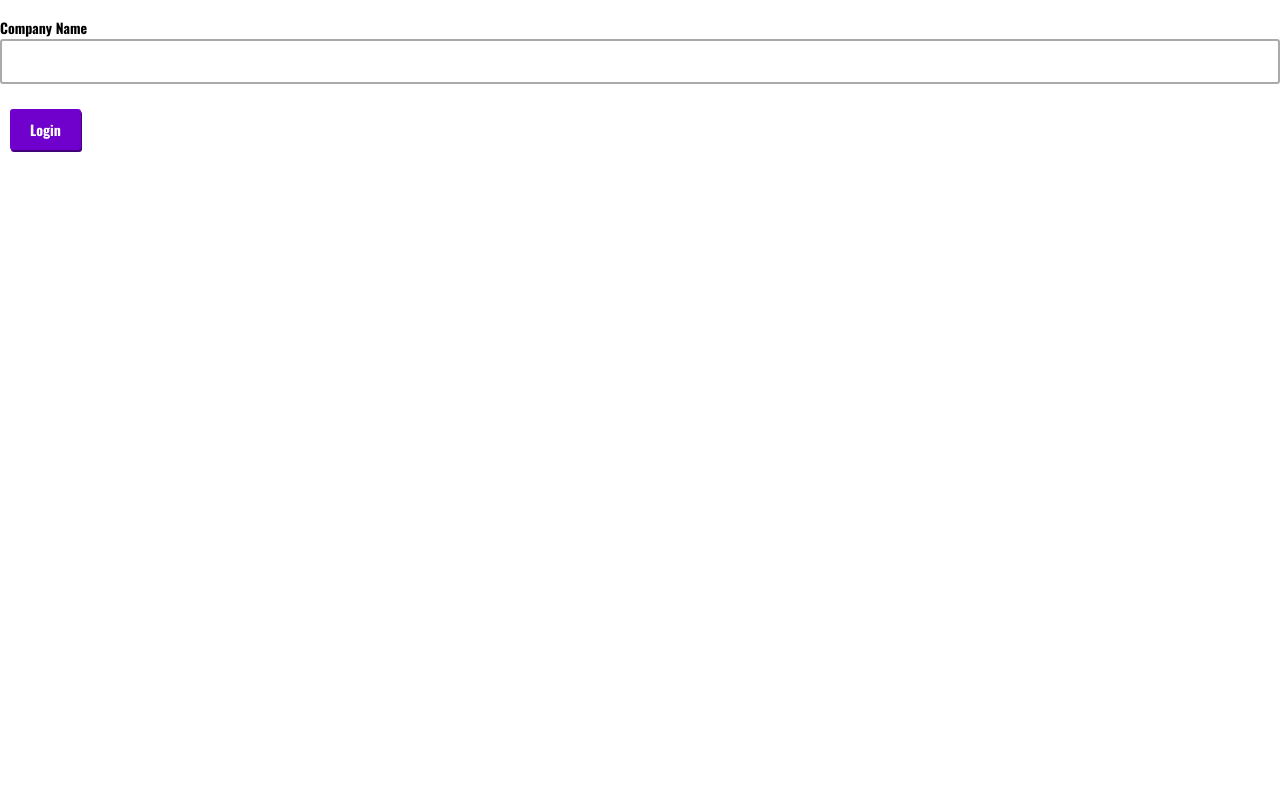
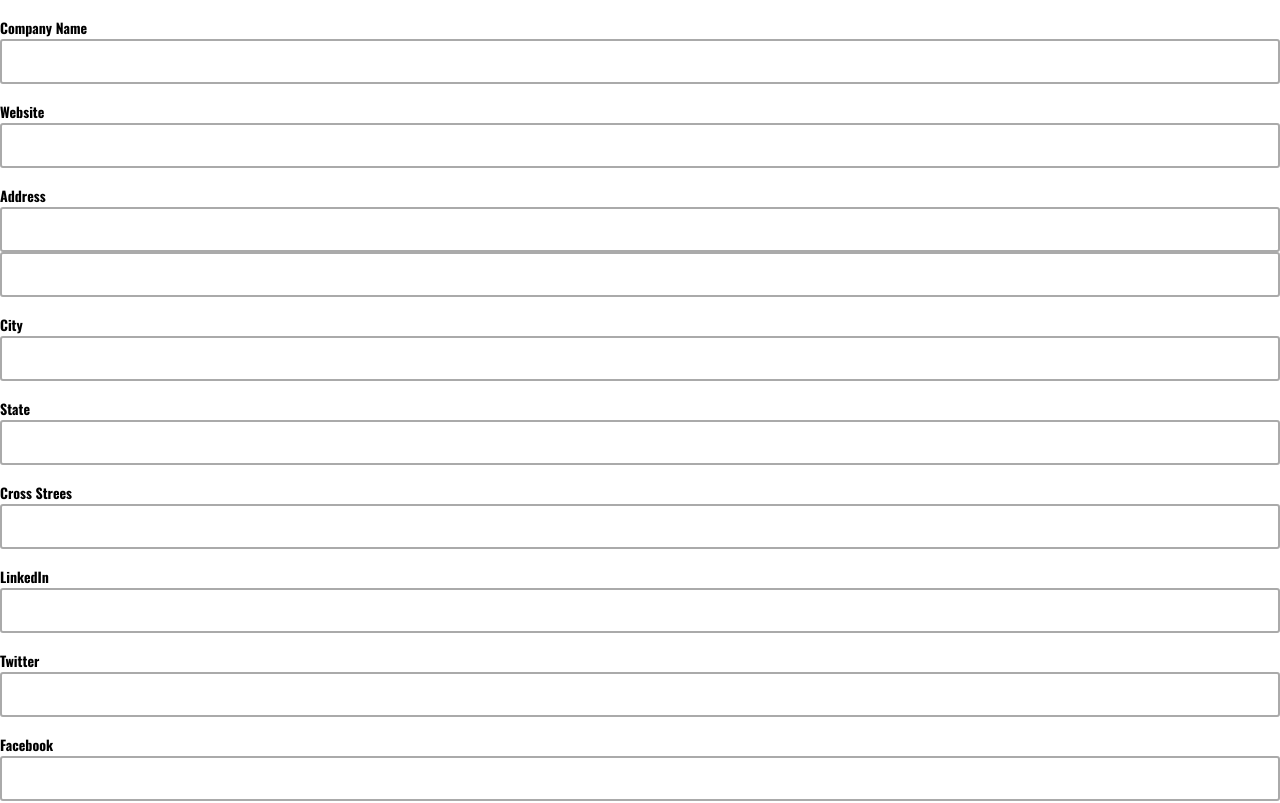
Before and after one commit to Josep1992/indevr, a React (Create React App) app: page /company/add in a window 1280 px wide. Shown: the top 803 px of the page. Built offline with nearby package versions, Linux system fonts and the light colour scheme; what @synapsestudios/fetch-client would draw is missing.

Commit message:
build out form

```diff
--- a/src/views/Companies/common/CompanyForm.js
+++ b/src/views/Companies/common/CompanyForm.js
@@ -12,10 +12,10 @@ const validationSchema = Yup.object().shape({
     .required('Please the company name'),
   street: Yup.string()
     .trim()
-    .max(64),
+    .max(255),
   street2: Yup.string()
     .trim()
-    .max(64),
+    .max(255),
   city: Yup.string()
     .trim()
     .max(64),
@@ -27,7 +27,7 @@ const validationSchema = Yup.object().shape({
     .max(255),
   website: Yup.string()
     .url()
-    .max(64),
+    .max(255),
   linkedin: Yup.string()
     .trim()
     .max(64),
@@ -42,16 +42,54 @@ const validationSchema = Yup.object().shape({
 });
 
 class AddCompany extends Component {
-  static propTypes = {};
+  static propTypes = {
+    onSubmit: PropTypes.func.isRequired,
+    onSuccess: PropTypes.func,
+  };
 
   renderForm = ({ touched, errors, isSubmitting }) => (
     <Form>
       <div>
-        <InputWrapper label="Company Name" required validation={touched.email && errors.email}>
+        <InputWrapper label="Company Name" required validation={touched.company_name && errors.company_name}>
           <Field name="company_name" maxLength="255" />
+        </InputWrapper>
+        <InputWrapper label="Website" required validation={touched.website && errors.website}>
+          <Field name="website" maxLength="255" />
+        </InputWrapper>
+        <InputWrapper
+          label="Address"
+          required
+          validation={(touched.street && errors.street) || (touched.street2 && errors.street2)}
+        >
+          <Field name="street" maxLength="255" />
+          <Field name="street2" maxLength="255" />
+        </InputWrapper>
+        <InputWrapper label="City" required validation={touched.city && errors.city}>
+          <Field name="city" maxLength="64" />
+        </InputWrapper>
+        <InputWrapper label="State" required validation={touched.state && errors.state}>
+          <Field name="state" maxLength="2" />
+        </InputWrapper>
+        <InputWrapper label="Cross Strees" required validation={touched.cross_streets && errors.cross_streets}>
+          <Field name="cross_streets" maxLength="255" />
+        </InputWrapper>
+        <InputWrapper label="LinkedIn" required validation={touched.linkedin && errors.linkedin}>
+          <Field name="linkedin" maxLength="255" />
+        </InputWrapper>
+        <InputWrapper label="Twitter" required validation={touched.twitter && errors.twitter}>
+          <Field name="twitter" maxLength="255" />
+        </InputWrapper>
+        <InputWrapper label="Facebook" required validation={touched.facebook && errors.facebook}>
+          <Field name="facebook" maxLength="255" />
         </InputWrapper>
       </div>
       <div>
+        <InputWrapper label="Overview" required validation={touched.description && errors.description}>
+          <Field name="description" component="textarea" />
+        </InputWrapper>
+        <InputWrapper label="My Notes" required validation={touched.notes && errors.notes}>
+          <Field name="notes" component="textarea" />
+        </InputWrapper>
         <div>
           <button type="submit" className="btn btn-primary" disabled={isSubmitting}>
             Login
@@ -62,15 +100,30 @@ class AddCompany extends Component {
   );
 
   render() {
+    const { onSubmit, onSuccess } = this.props;
     return (
       <Formik
         initialValues={{
-          email: '',
-          password: '',
+          company_name: '',
+          street: '',
+          street2: '',
+          city: '',
+          state: '',
+          cross_streets: '',
+          website: '',
+          linkedin: '',
+          twitter: '',
+          facebook: '',
+          description: '',
+          notes: '',
         }}
         validationSchema={validationSchema}
         onSubmit={(values, actions) => {
-          this.props.onSubmit(values).then(action => {
+          onSubmit(values).then(action => {
+            console.log(action);
+            if (action.response.ok) {
+              onSuccess();
+            }
             actions.setSubmitting(false);
           });
         }}
--- a/src/views/Companies/views/AddCompany/AddCompany.js
+++ b/src/views/Companies/views/AddCompany/AddCompany.js
@@ -7,7 +7,7 @@ class AddCompany extends Component {
   static propTypes = {};
 
   render() {
-    return <CompanyForm />;
+    return <CompanyForm onSubmit={() => {}} onSuccess={() => {}} />;
   }
 }
 
```
Also changed, not shown: api/database/migrations/20190223103419_add-companies-table.js (added, +24 -0 lines).
